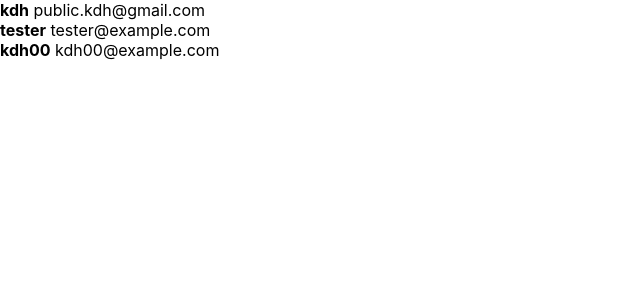
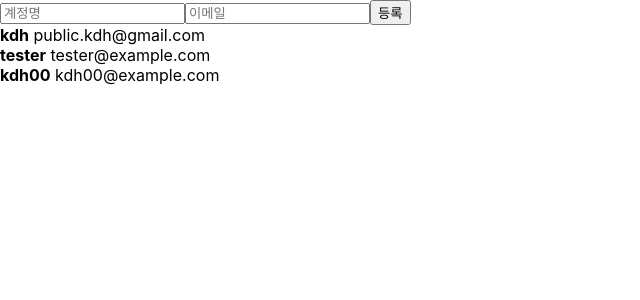
Before and after one commit to kdh0824/ReactBasic, a React (Create React App) app in the folder react-tutorial/: page / in a window 1280 px wide. Shown: the top 300 px of the page, without its empty margins (0-640 px from the left). Built offline with nearby package versions, Linux system fonts and the light colour scheme.

Commit message:
배열 추가 방법

```diff
--- a/react-tutorial/src/App.js
+++ b/react-tutorial/src/App.js
@@ -1,8 +1,25 @@
-import React, {useRef} from 'react';
+import React, {useRef, useState} from 'react';
 import UserList from "./UserList";
+import CreateUser from "./CreateUser";
 
 function App() {
-    const users = [
+    const [inputs, setInputs] = useState({
+        username: '',
+        email: ''
+    });
+
+    const {username, email} = inputs
+
+    const onChange = (e) => {
+        const {name, value} = e.target;
+        setInputs({
+                ...inputs,
+                [name]: value
+            }
+        )
+    }
+
+    const [users, setUsers] = useState([
         {
             id: 1,
             username: 'kdh',
@@ -18,17 +35,37 @@
             username: 'kdh00',
             email: 'kdh00@example.com'
         }
-    ];
+    ]);
 
     const nextId = useRef(4);
 
     const onCreate = () => {
-        console.log(nextId.current);
+        const user = {
+            id: nextId.current,
+            username,
+            email,
+        };
+
+        setUsers([...users, user])
+
+        setInputs({
+            username: "",
+            email: "",
+        });
+
         nextId.current += 1;
     }
 
     return (
-        <UserList users={users}/>
+        <>
+            <CreateUser
+                username={username}
+                email={email}
+                onChange={onChange}
+                onCreate={onCreate}
+            />
+            <UserList users={users}/>
+        </>
     );
 }
 
--- /dev/null
+++ b/react-tutorial/src/CreateUser.js
@@ -0,0 +1,19 @@
+import React from 'react';
+
+function CreateUser({username, email, onChange, onCreate}) {
+    return (
+        <div>
+            <input name={"username"}
+                   placeholder={"계정명"}
+                   onChange={onChange}
+                   value={username}/>
+            <input name={"email"}
+                   placeholder={"이메일"}
+                   onChange={onChange}
+                   value={email}/>
+            <button onClick={onCreate}>등록</button>
+        </div>
+    )
+}
+
+export default CreateUser;
```
